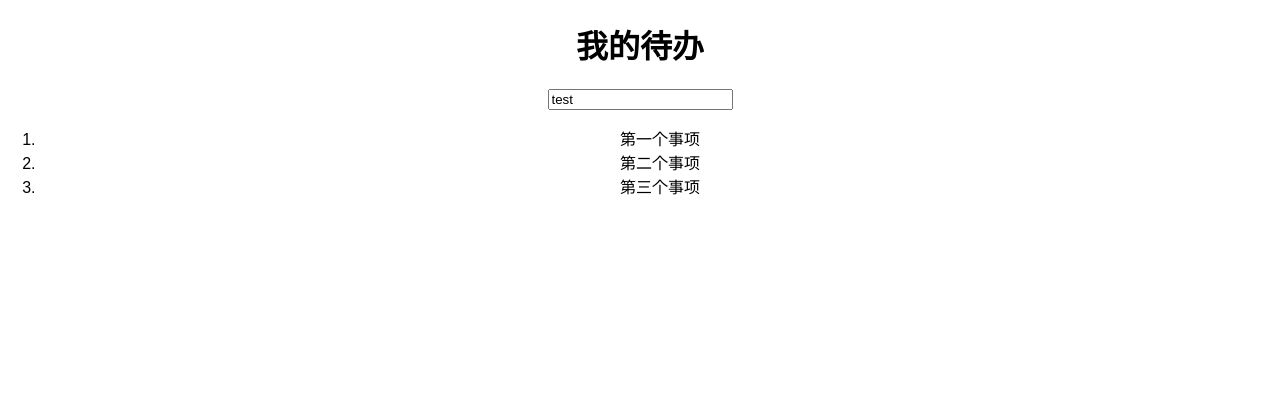
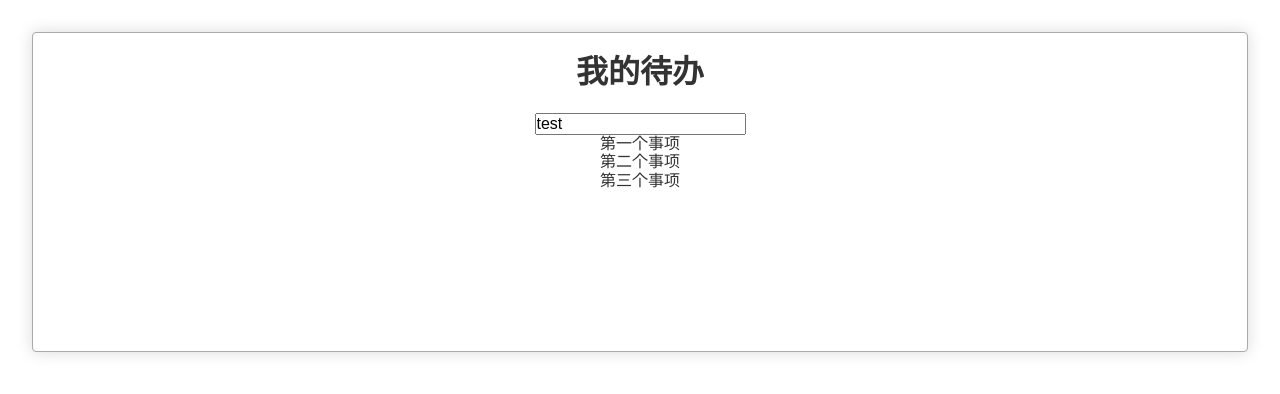
Before and after one commit to yangzhiyang/TodoList, a React (Create React App) app: page / in a window 1280 px wide. Shown: the top 394 px of the page. Built offline with nearby package versions, Linux system fonts and the light colour scheme.

Commit message:
添加基本样式

```diff
--- a/package.json
+++ b/package.json
@@ -3,11 +3,11 @@
   "version": "0.1.0",
   "private": true,
   "dependencies": {
+    "normalize.css": "^7.0.0",
     "react": "^15.6.1",
     "react-dom": "^15.6.1",
     "react-scripts": "1.0.10"
   },
-
   "scripts": {
     "start": "react-scripts start",
     "build": "react-scripts build",
@@ -15,5 +15,4 @@
     "eject": "react-scripts eject"
   },
   "homepage": "https://yangzhiyang.github.io/TodoList/build"
-
 }
--- a/src/App.css
+++ b/src/App.css
@@ -1,5 +1,14 @@
 .App {
   text-align: center;
+  color: #333;
+  border: 1px solid #aaa;
+  border-radius: 4px;
+  background: white;
+  margin: 2em;
+  padding: 0 1em;
+  min-height: 20em;
+  min-width: 32em;
+  box-shadow: 0 0 1em hsla(0,0%,0%,0.15)
 }
 
 .App-logo {
--- a/src/App.js
+++ b/src/App.js
@@ -2,6 +2,9 @@ import React, { Component } from 'react';
 import TodoInput from './TodoInput';
 import TodoItem from './TodoItem';
 import './App.css';
+import './reset.css';
+import 'normalize.css';
+
 
 class App extends Component {
   constructor(...args){
--- /dev/null
+++ b/src/reset.css
@@ -0,0 +1,15 @@
+*{
+    margin: 0;
+    padding: 0;
+    box-sizing: border-box;
+}
+*::after,
+*::before{
+    box-sizing: border-box;
+}
+ul,ol,dl{
+    list-style: none;
+}
+a{
+    color: inherit;
+}
```
Also changed, not shown: 1 other file (tests, documents, lock files or other folders).
